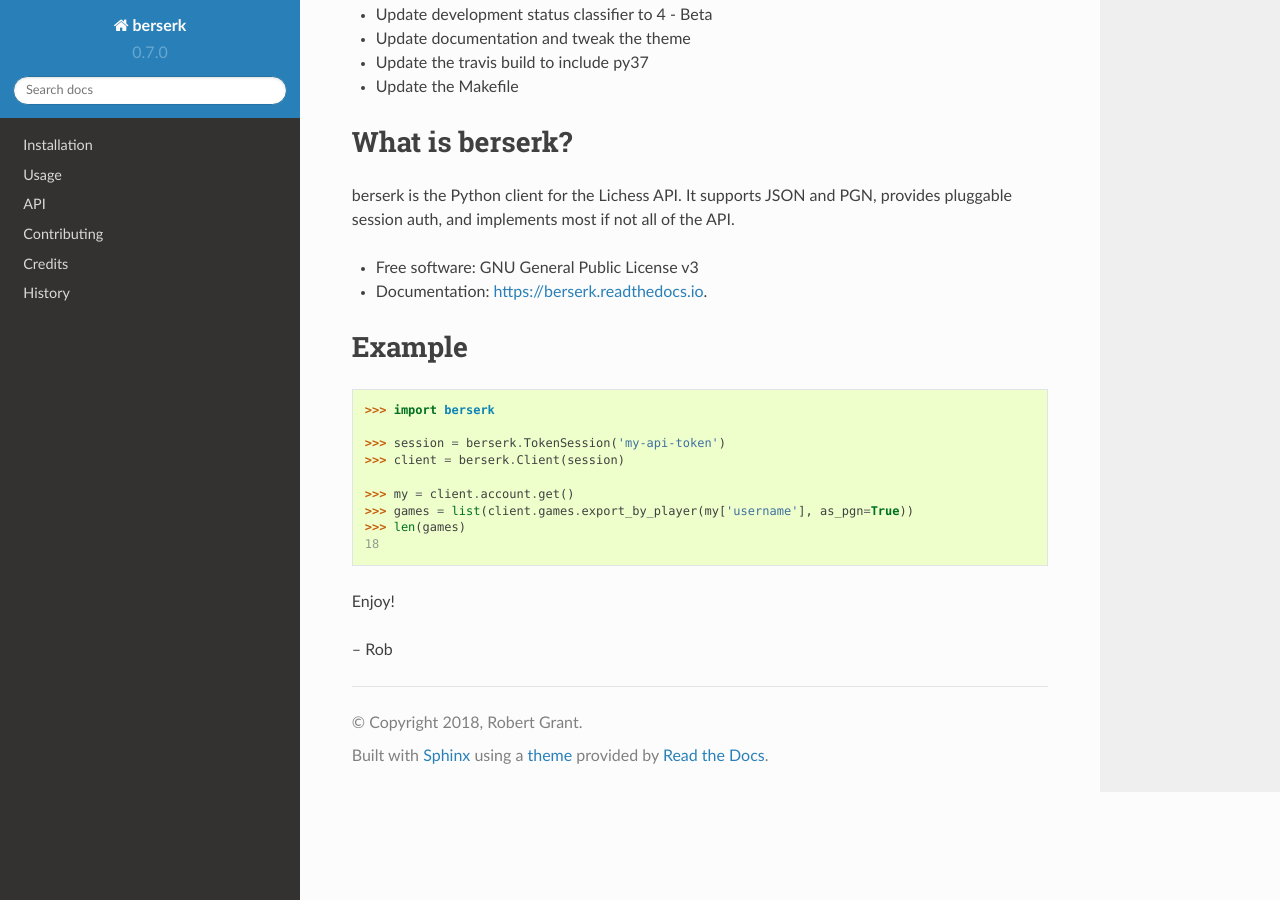
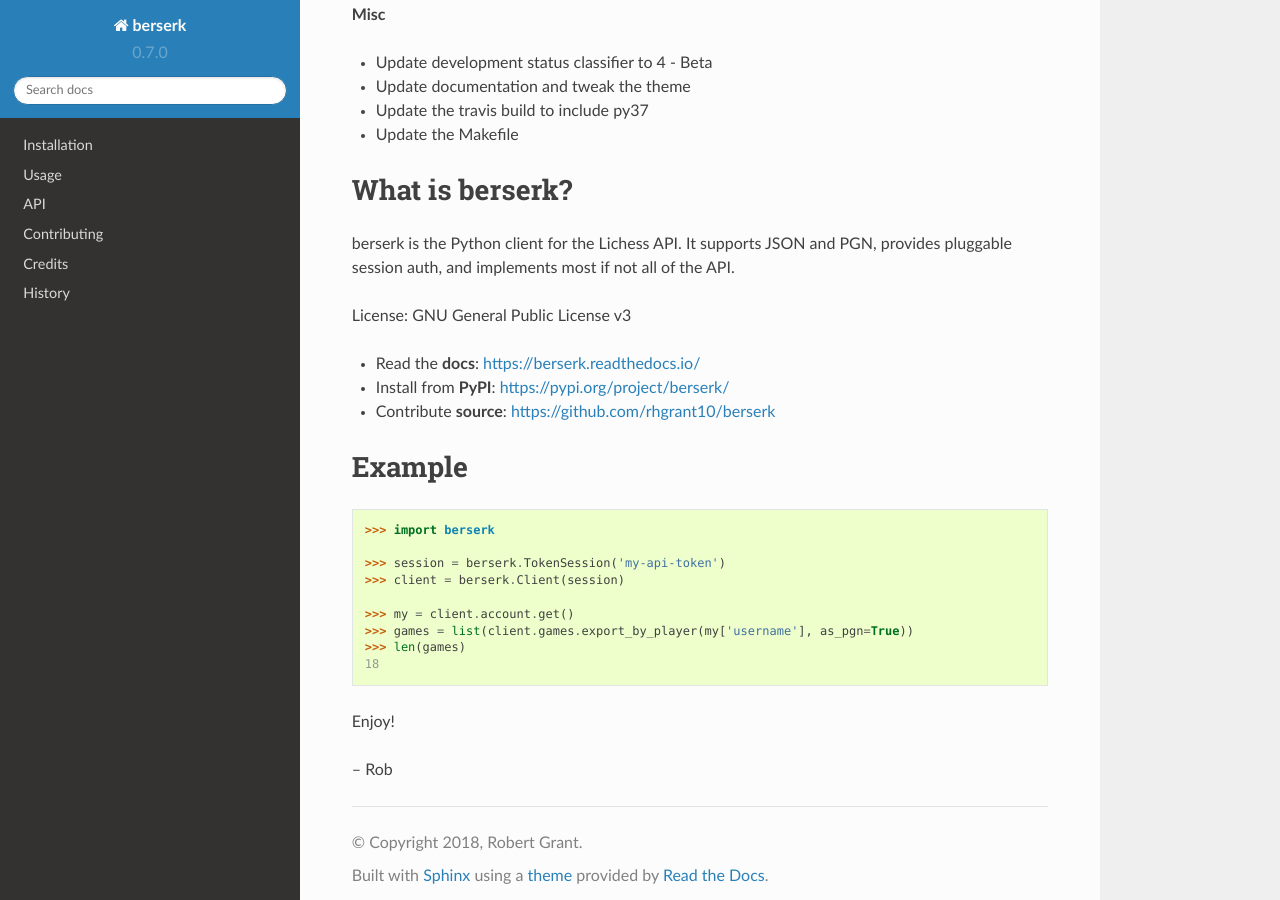
Before and after one commit to rhgrant10/berserk, a Sphinx documentation site: the page built from docs/announcing.rst, in a window 1280 px wide and 900 px high, scrolled down 956 px. Built offline with Sphinx 7.4.7 and the Read the Docs theme 2.0.0, drawn with Linux system fonts in a browser that asks for light colours.

Commit message:
Update annoucing doc

```diff
--- a/docs/announcing.rst
+++ b/docs/announcing.rst
@@ -46,8 +48,11 @@ What is berserk?
 berserk is the Python client for the Lichess API. It supports JSON and PGN,
 provides pluggable session auth, and implements most if not all of the API.
 
-* Free software: GNU General Public License v3
-* Documentation: https://berserk.readthedocs.io.
+License: GNU General Public License v3
+
+* Read the **docs**: https://berserk.readthedocs.io/
+* Install from **PyPI**: https://pypi.org/project/berserk/
+* Contribute **source**: https://github.com/rhgrant10/berserk
 
 
 Example
```
Also changed, not shown: other parts of docs/announcing.rst (+2 -0 lines).
